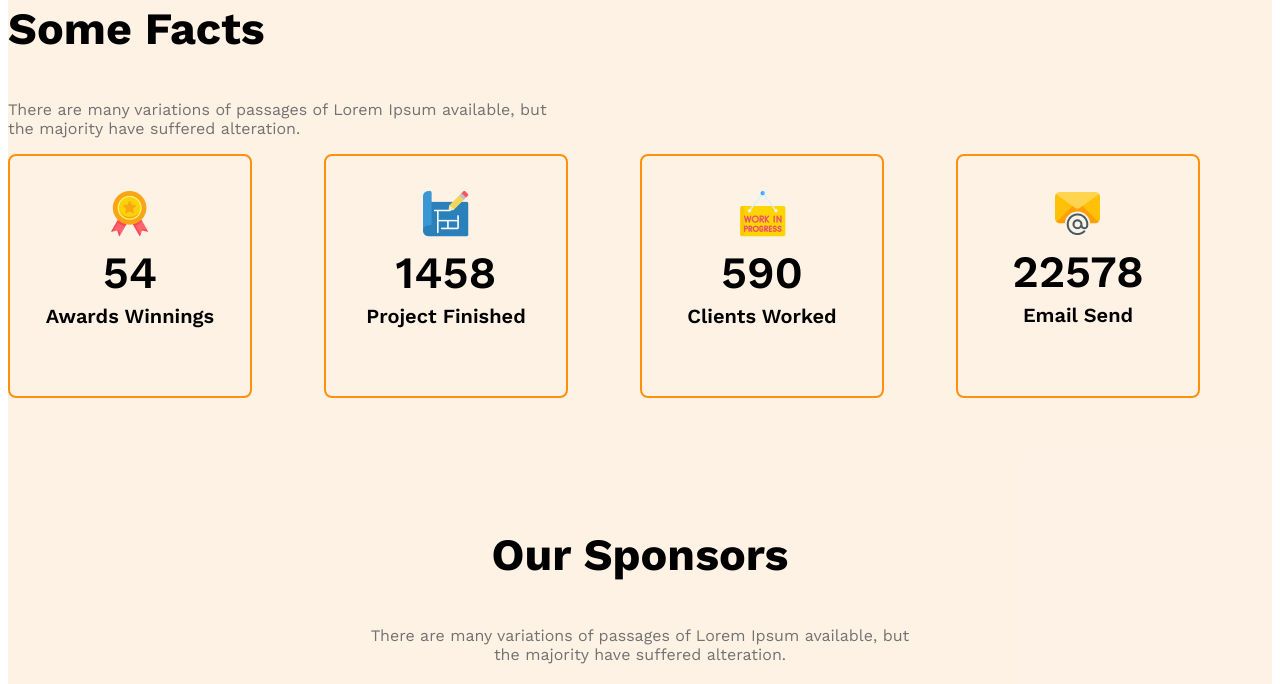
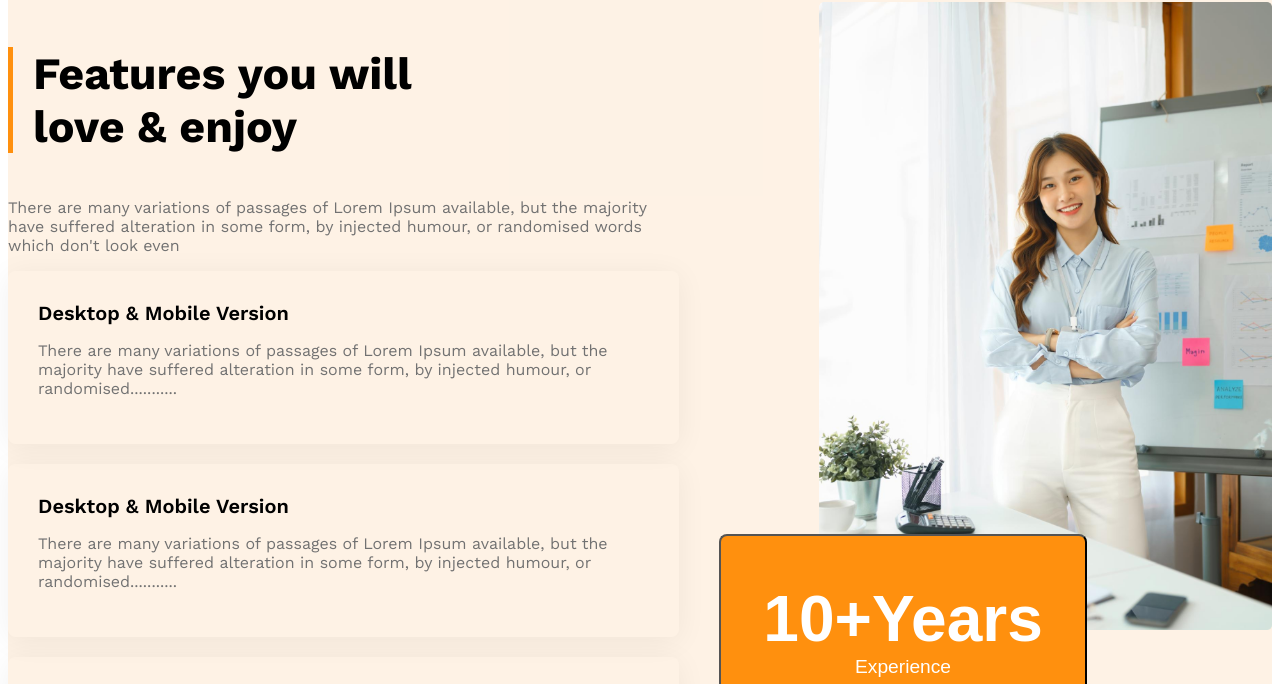
Before and after one commit to saifashadulla/architect-website-responsive, a plain HTML site: page index.html in a window 1280 px wide. Shown: the part 2091-2775 px from the top of the page. Drawn offline with nearby package versions, Linux system fonts and the light colour scheme.

Commit message:
added e new feature

```diff
--- a/index.html
+++ b/index.html
@@ -29,6 +29,7 @@
         </div>
     </header>
     <main>
+        <!-- teams section start  -->
         <section class="teams display-flex">
             <div class="team-image-container">
                     <img src="./images/team1.png" alt="two person discussion about design">
@@ -43,6 +44,40 @@
                         <span id="features-3" class="text-primary">Features</span></h3>
                     <p class="feature-description text-color-03">There are many variations of passages of Lorem Ipsum available, but the majority have suffered alteration in some form, by injected humour, or randomised words which don't look even</p>
                     <button class="btn-primary">Explore More</button>
+            </div>
+        </section>
+
+        <!-- featurs section starts -->
+        <section class="features display-flex">
+            <div>
+                <h3 id="feature-section-title" class="section-title">Features you will <br> love & enjoy</h3>
+                <p class="text-color-03">There are many variations of passages of Lorem Ipsum available, but the majority have suffered alteration in some form, by injected humour, or randomised words which don't look even</p>
+
+                <!-- feature card container -->
+                 <div class="feature-card">
+                    <h4 class="feature-title">Desktop & Mobile Version</h4>
+                    <p class="text-color-03">There are many variations of passages of Lorem Ipsum available, but the majority have suffered alteration in some form, by injected humour, or randomised...........</p>
+                 </div>
+                 <div class="feature-card">
+                    <h4 class="feature-title">Desktop & Mobile Version</h4>
+                    <p class="text-color-03">There are many variations of passages of Lorem Ipsum available, but the majority have suffered alteration in some form, by injected humour, or randomised...........</p>
+                 </div>
+                 <div class="feature-card">
+                    <h4 class="feature-title">Desktop & Mobile Version</h4>
+                    <p class="text-color-03">There are many variations of passages of Lorem Ipsum available, but the majority have suffered alteration in some form, by injected humour, or randomised...........</p>
+                 </div>
+                 <div class="feature-card">
+                    <h4 class="feature-title">Desktop & Mobile Version</h4>
+                    <p class="text-color-03">There are many variations of passages of Lorem Ipsum available, but the majority have suffered alteration in some form, by injected humour, or randomised...........</p>
+                 </div>
+            </div>
+            <div class="featured-architect">
+                <img src="./images/architect.png" alt="">
+                <button id="experience-badge">
+                    <span id="experience-years"> 10+Years </span>
+                    <br>
+                    <span id="description">Experience</span>
+                </button>
             </div>
         </section>
 
--- a/styles/architects.css
+++ b/styles/architects.css
@@ -125,6 +125,61 @@ main section{
 #of-our{
     font-weight: bold;
 }
+
+/* feature-section-title */
+
+#feature-section-title{
+        border-left: 5px solid #FF900E;
+        padding-left: 20px;
+}
+
+.features{
+    gap: 140px;
+}
+
+.feature-card {
+    padding: 30px;
+    box-shadow: 0 4px 30px 0 rgba( 0, 0, 0, 0.06);
+    margin-bottom: 20px;
+    border-radius: 8px;
+}
+
+
+.feature-card .feature-title{
+    font-weight: 600;
+    font-size: 1.25rem;
+    margin-top: 0px;
+    margin-bottom: 0px
+
+}
+
+#experience-badge{
+        padding: 46px 42px 45px 42px;
+        border-radius: 8px;
+        background-color: #FF900E;
+        margin-left: -100px;
+        margin-top: -100px;
+
+}
+#experience-years{
+    font-size: 4rem;
+    font-weight: 800;
+    color: white;
+
+
+}
+
+#description{
+    font-size: 1.2rem;
+    font-weight: medium;
+    color: white;
+
+}
+
+.featured-architect img{
+    width: 100%;
+}
+
 /* Some Facts card style */
 .facts-container{
     display: grid;
@@ -179,6 +234,7 @@ main section{
 @media screen and (max-width: 576px) {
         .navber ,
         .nav-links,
+        .features,
         .teams{
             flex-direction: column;
         }
@@ -201,6 +257,11 @@ main section{
         .our-features{
             margin-left: 20px;
         }
+
+        #experience-badge{
+            margin-left: 15px;
+            margin-top: 20px;
+        }
 }
 
 
```
